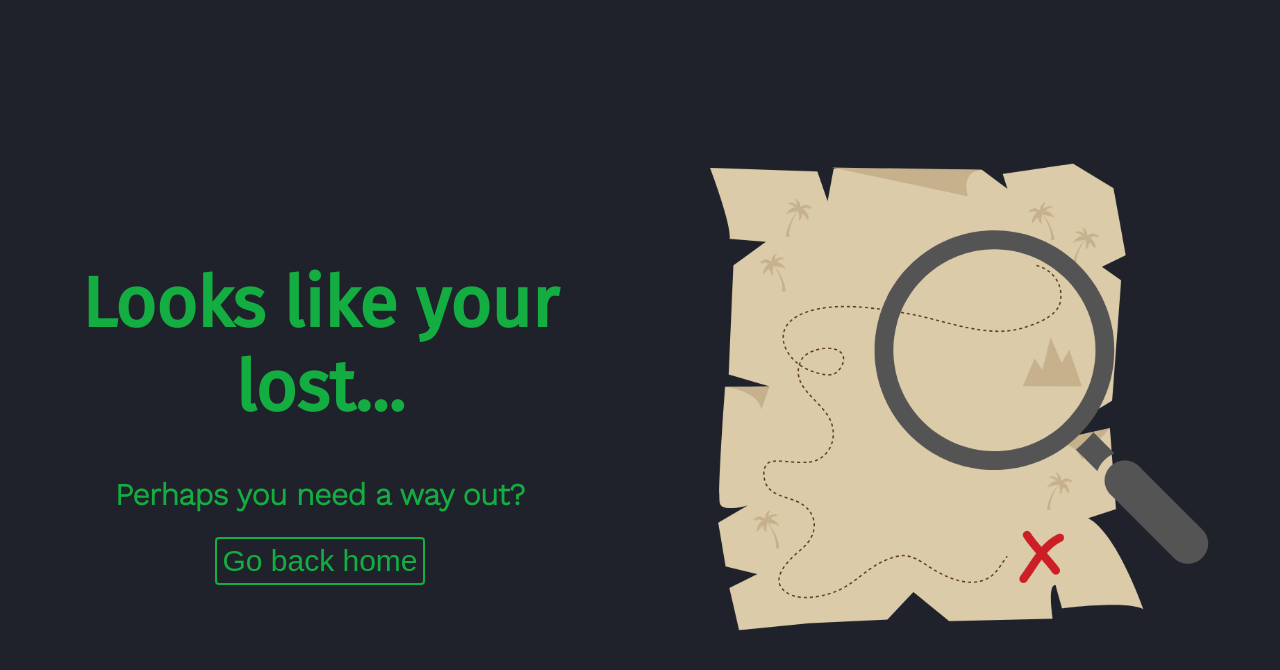
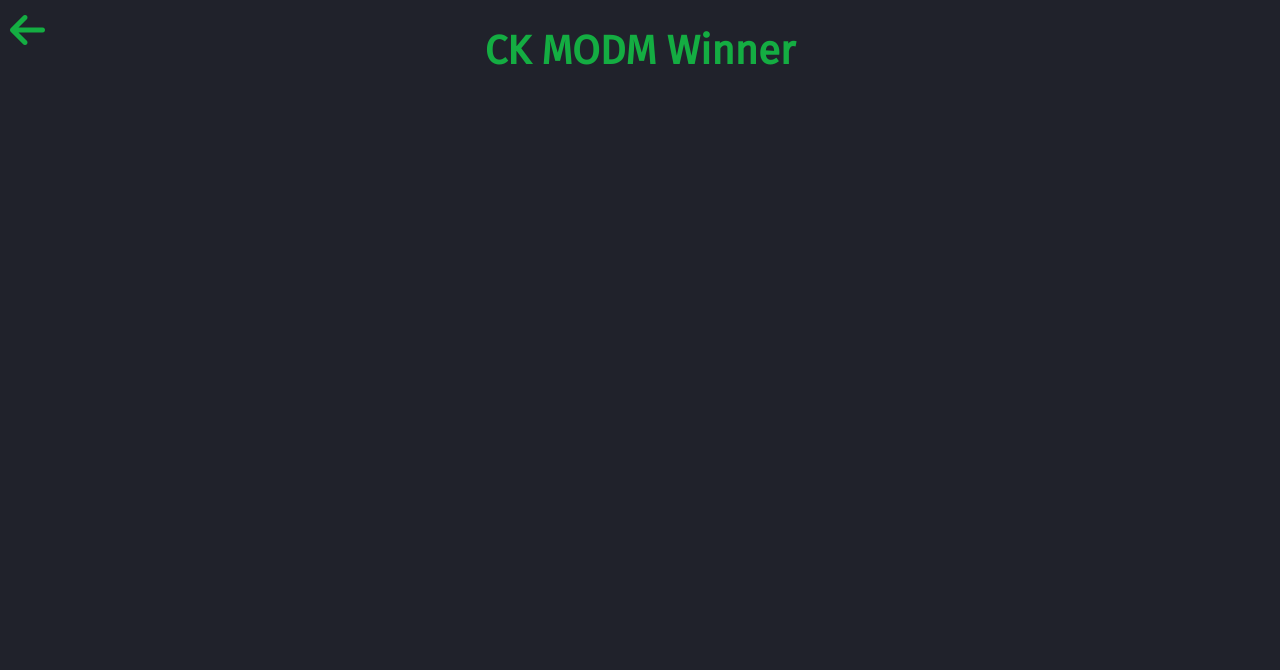
Before and after one commit to okay1204/personal-portfolio, a React (Create React App) app: page /projects/ck_modm in a window 1280 px wide. Shown: the top 670 px of the page. Built offline with nearby package versions, Linux system fonts and the light colour scheme.

Commit message:
Add projectBase

```diff
--- a/src/App.js
+++ b/src/App.js
@@ -1,4 +1,5 @@
 import './App.css'
+import './styles/projects.css'
 import 'animate.css/animate.min.css'
 import routes from './routes'
 
--- /dev/null
+++ b/src/components/projectBase.js
@@ -0,0 +1,10 @@
+function ProjectBase({children}) {
+    return (
+        <div className='project-page'>
+            <a href='/'><i className="fas fa-arrow-left project-page-back-arrow" /></a>
+            {children}
+        </div>
+    )
+}
+
+export default ProjectBase
--- /dev/null
+++ b/src/pages/projects/ck_modm.js
@@ -0,0 +1,12 @@
+import ProjectBase from '../../components/projectBase.js'
+
+// code kingdoms mod of the month
+function CK_MODM() {
+    return (
+        <ProjectBase>
+            <h1>CK MODM Winner</h1>
+        </ProjectBase>
+    )
+}
+
+export default CK_MODM
--- a/src/routes.js
+++ b/src/routes.js
@@ -1,4 +1,7 @@
 import Home from './pages/home.js'
+import NotFound from './pages/notFound.js'
+
+import CK_MODM from './pages/projects/ck_modm.js'
 
 //recursively parses the routes
 const parseRoutes = (routes, base_url = '') => {
@@ -21,6 +24,16 @@ const routes = [
     {
         path: '/',
         component: Home
+    },
+    {
+        path: '/projects',
+        component: NotFound,
+        subRoutes: [
+            {
+                path: '/ck_modm',
+                component: CK_MODM
+            }
+        ]
     }
 ]
 
--- /dev/null
+++ b/src/styles/projects.css
@@ -0,0 +1,19 @@
+.project-page {
+    text-align: center;
+}
+
+.project-page-back-arrow {
+    position: absolute;
+    display: block;
+    color: var(--primary);
+    font-size: 40px;
+    text-align: left;
+    margin: 10px;
+    cursor: pointer;
+    transition: transform ease-in-out 100ms;
+}
+
+.project-page-back-arrow:hover {
+    transform: scale(1.2);
+    opacity: 0.9;
+}
```
